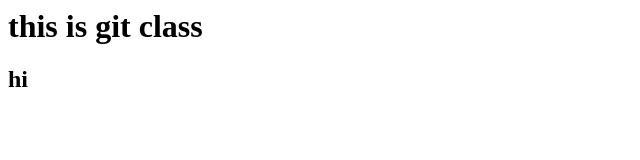
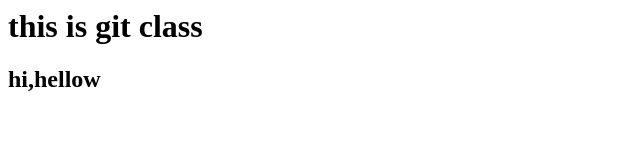
Before and after one commit to sssssharan/sha1234, a plain HTML site: page index.html in a window 1280 px wide. Shown: the whole page, without its empty margins (0-640 px from the left). Drawn offline with Linux system fonts and the light colour scheme.

Commit message:
second commit

```diff
--- a/index.html
+++ b/index.html
@@ -1,4 +1,4 @@
 <html>
 	<h1> this is git class </h1>
-	<h2> hi </h2>
+	<h2> hi,hellow </h2>
 </html>
```
